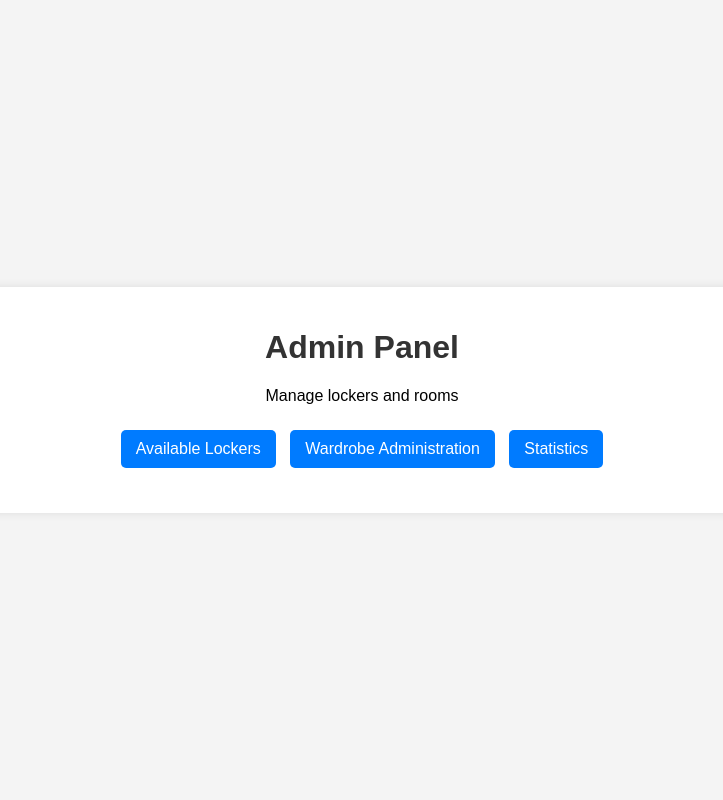
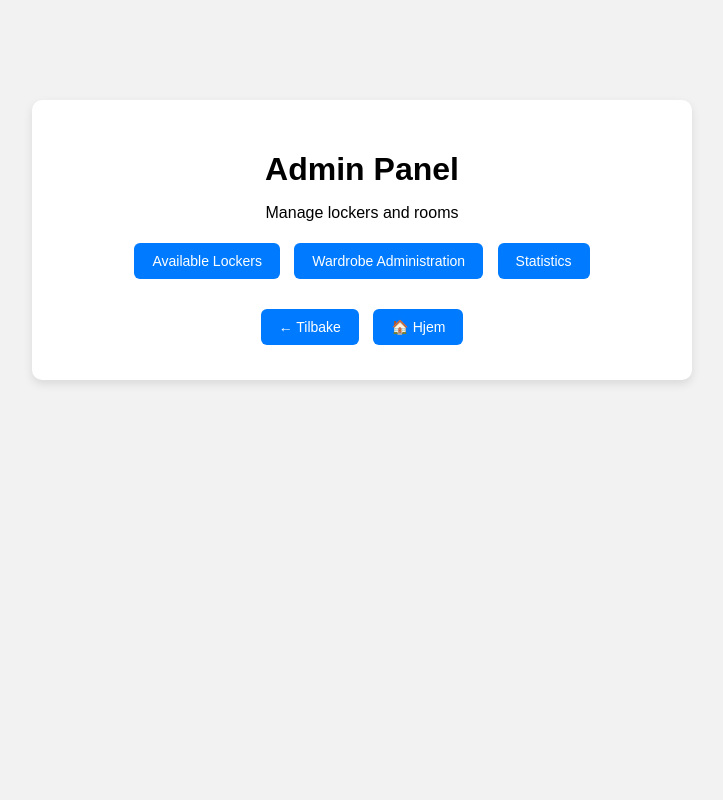
Before and after one commit to Chrizziboi/Skapapp, a FastAPI app: page /admin_page in a window 1280 px wide. Shown: the whole page, without its empty margins (278-1001 px from the left). Run offline with FastAPI, Linux system fonts and the light colour scheme; parts of the project's set-up code (start-up, migrations or seed data) failed here and were passed over.

Commit message:
implemented back and home button on pages that are in need of it

```diff
--- a/main.py
+++ b/main.py
@@ -79,7 +79,7 @@ def serve_admin_page_endpoint(request: Request):
         return fastapi_error_handler(f"Feil ved henting av adminsiden. {str(e)}", status_code=500)
 
 
-@api.get("/admin_wardrobe_management")
+@api.get("/admin_wardrobe")
 def serve_admin_wardrobe_management_endpoint(request: Request):
 
     try:
--- a/static/styles/admin_page.css
+++ b/static/styles/admin_page.css
@@ -1,44 +1,42 @@
 body {
     font-family: Arial, sans-serif;
-    background-color: #f4f4f4;
+    background-color: #f2f2f2;
     margin: 0;
     padding: 0;
-    display: flex;
-    justify-content: center;
-    align-items: center;
-    height: 100vh;
 }
 
 .container {
-    background: white;
-    padding: 20px;
-    border-radius: 8px;
-    box-shadow: 0 0 10px rgba(0, 0, 0, 0.1);
+    max-width: 600px;
+    margin: 100px auto;
+    background-color: white;
+    padding: 30px;
+    border-radius: 10px;
     text-align: center;
-    width: 80%;
-    max-width: 800px;
+    box-shadow: 0 4px 10px rgba(0, 0, 0, 0.1);
 }
 
 h1 {
-    color: #333;
+    margin-bottom: 10px;
 }
 
-.actions {
-    margin: 20px 0;
-}
-
-button {
+.actions button,
+.nav-buttons button {
     background-color: #007bff;
     color: white;
     border: none;
-    padding: 10px 15px;
+    padding: 10px 18px;
     margin: 5px;
-    font-size: 16px;
+    border-radius: 6px;
     cursor: pointer;
-    border-radius: 5px;
-    transition: background 0.3s;
+    font-size: 14px;
+    transition: background-color 0.3s;
 }
 
-button:hover {
+.actions button:hover,
+.nav-buttons button:hover {
     background-color: #0056b3;
 }
+
+.nav-buttons {
+    margin-top: 20px;
+}
--- a/templates/admin_page.html
+++ b/templates/admin_page.html
@@ -13,8 +13,13 @@
 
         <div class="actions">
             <button onclick="goToAvailableLockers()">Available Lockers</button>
-            <button onclick="goToAdminWardrobeManagement()">Wardrobe Administration</button>
+            <button onclick="goToWardrobe()">Wardrobe Administration</button>
             <button onclick="goToStatistics()">Statistics</button>
+        </div>
+
+        <div class="nav-buttons">
+            <button onclick="goBack()">← Tilbake</button>
+            <button onclick="goHome()">🏠 Hjem</button>
         </div>
     </div>
 
@@ -22,14 +27,17 @@
         function goToAvailableLockers() {
             window.location.href = "/available_lockers";
         }
-
-        function goToAdminWardrobeManagement() {
-            window.location.href = "/admin_wardrobe_management";
-
+        function goToWardrobe() {
+            window.location.href = "/admin_wardrobe";
         }
         function goToStatistics() {
             window.location.href = "/admin_statistics";
-
+        }
+        function goHome() {
+            window.location.href = "/";
+        }
+        function goBack() {
+            window.history.back();
         }
     </script>
 </body>
--- a/templates/admin_statistics.html
+++ b/templates/admin_statistics.html
@@ -36,6 +36,11 @@
 
         <h2>Mest aktive brukere</h2>
         <ul id="most-active-users"></ul>
+
+        <div class="navigation-buttons">
+            <button onclick="location.href='/admin_page'">← Tilbake</button>
+            <button onclick="location.href='/'">🏠 Hjem</button>
+        </div>
     </div>
 
     <script>
@@ -73,7 +78,6 @@
                 .then(res => res.json())
                 .then(data => document.getElementById("total-users").innerText = data.total_users);
 
-
             safeFetch("/statistic/lockers_by_room", data => {
                 const tbody = document.getElementById("lockers-by-room");
                 tbody.innerHTML = "";
```
Also changed, not shown: static/styles/admin_rooms.css (+32 -0 lines), static/styles/admin_statistics.css (+22 -0 lines), templates/admin_wardrobe_management.html (+14 -1 lines).
